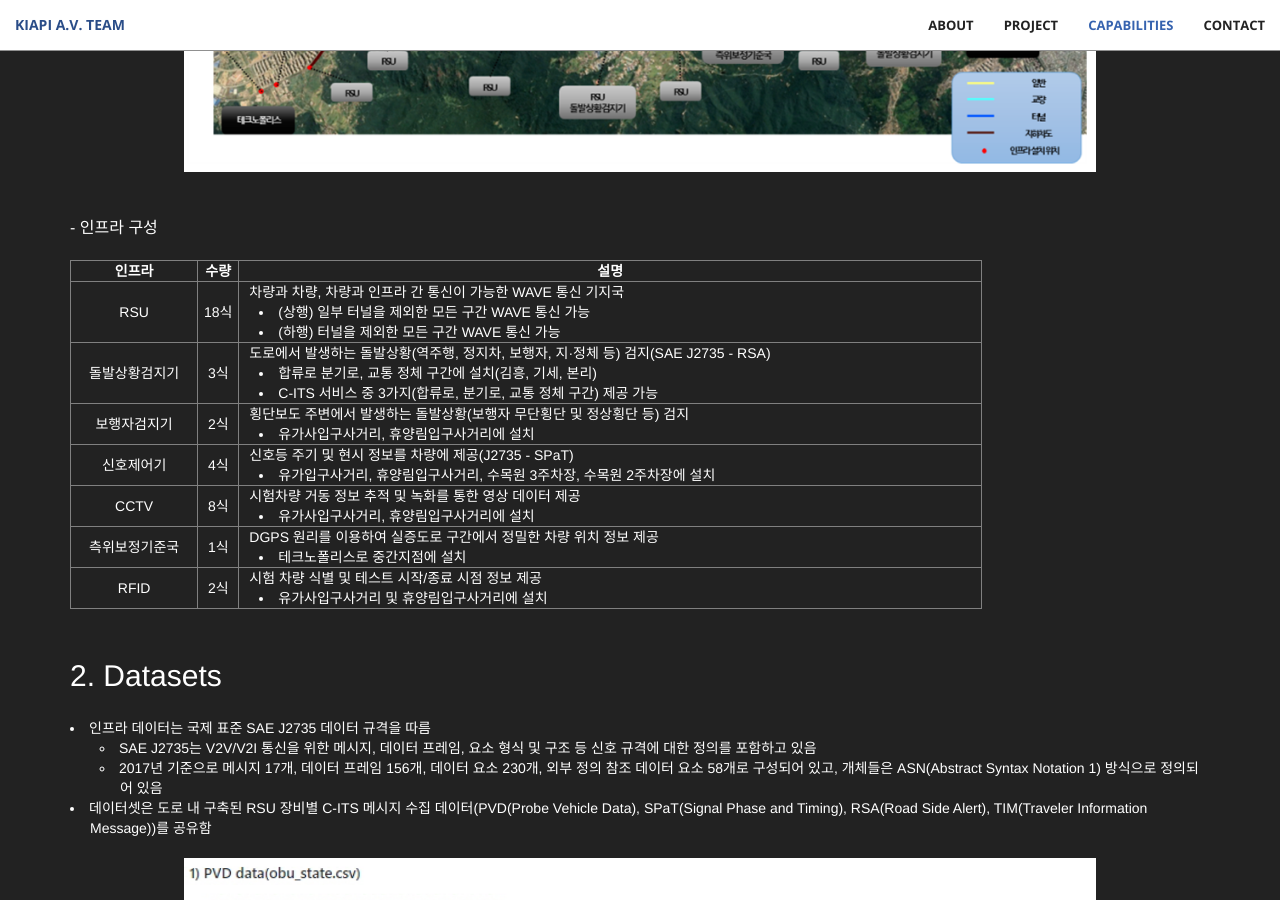
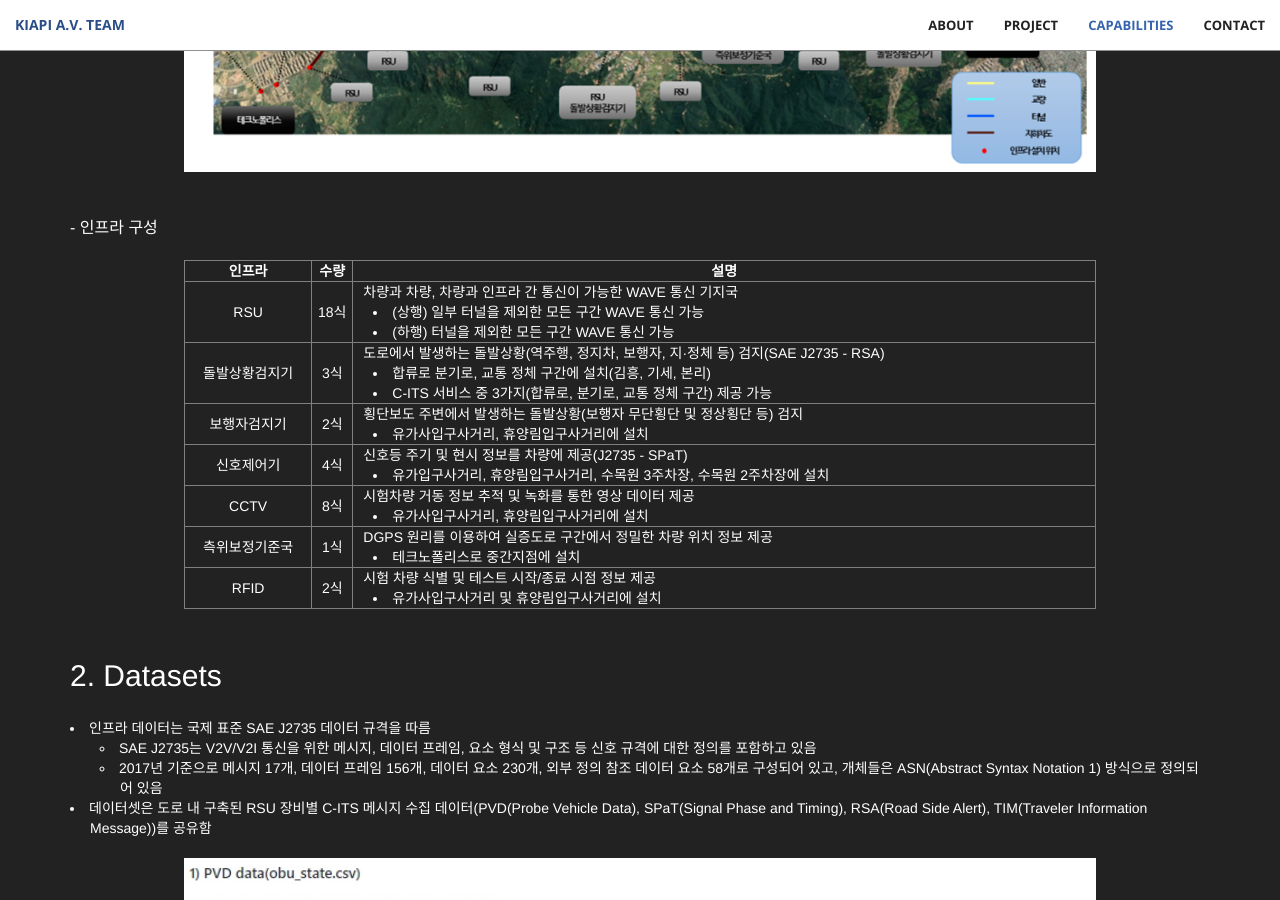
Before and after one commit to Yunhyeongseok-kiapi/kiapi_mulitagent.github.io, a Jekyll site: the page built from docs/index.html, in a window 1280 px wide and 900 px high, scrolled down 2992 px. Built offline with Jekyll 4.4.1, drawn with Linux system fonts in a browser that asks for light colours.

Commit message:
Update aside.html

```diff
--- a/docs/_includes/aside.html
+++ b/docs/_includes/aside.html
@@ -28,7 +28,7 @@
             <p style="text-align: left;">
               <br/> - 인프라 구성
             </p>
-            <table width="80%" border="1px solid #444444" border-collapse="collapse">
+            <table width="80%" border="1px solid #444444" border-collapse="collapse" align="center">
               <thead>
                 <th border="1px solid #444444" padding="10ox" style="text-align: center">인프라</th>
                 <th border="1px solid #444444" padding="10ox" style="text-align: center">수량</th>
```
